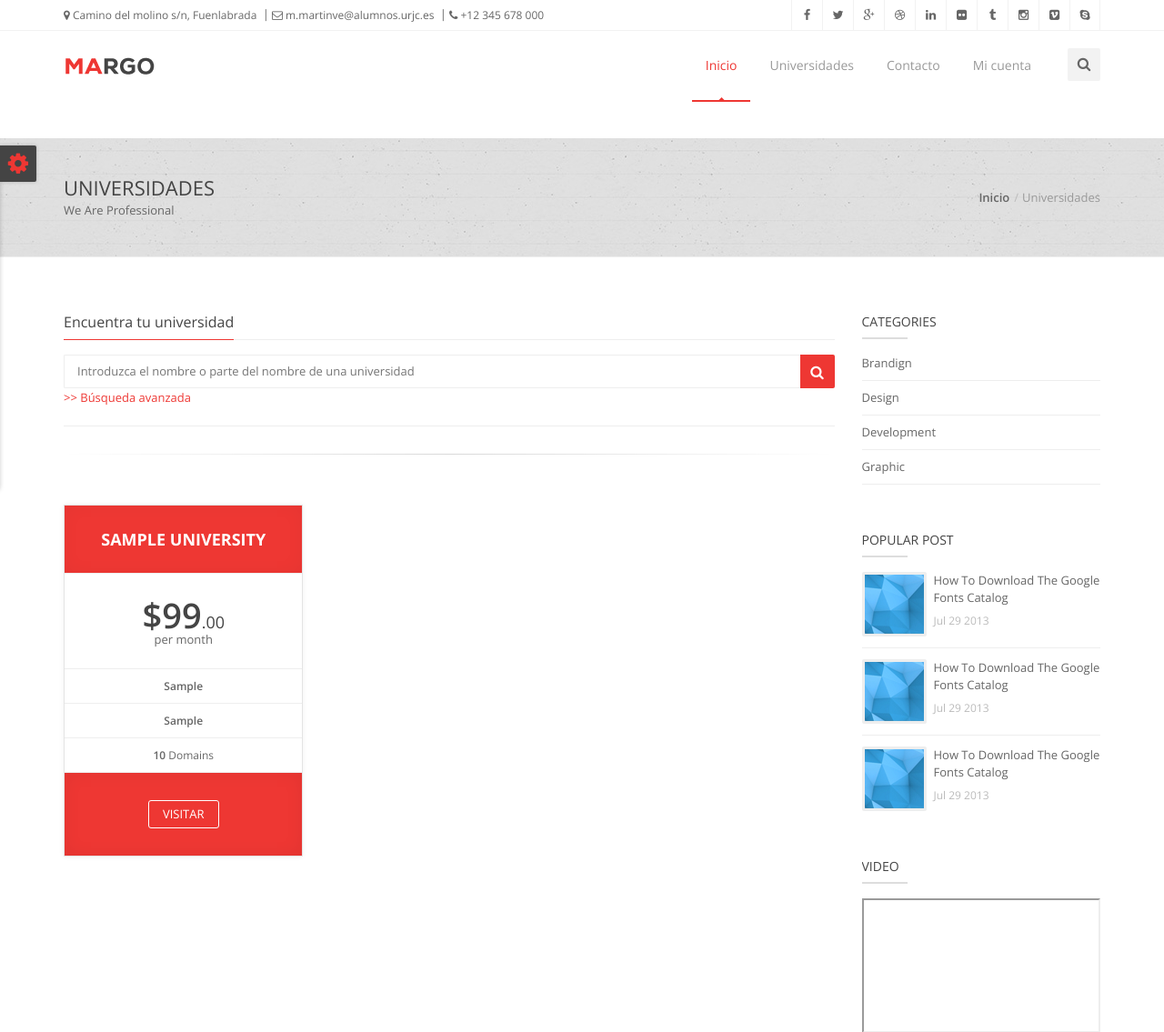
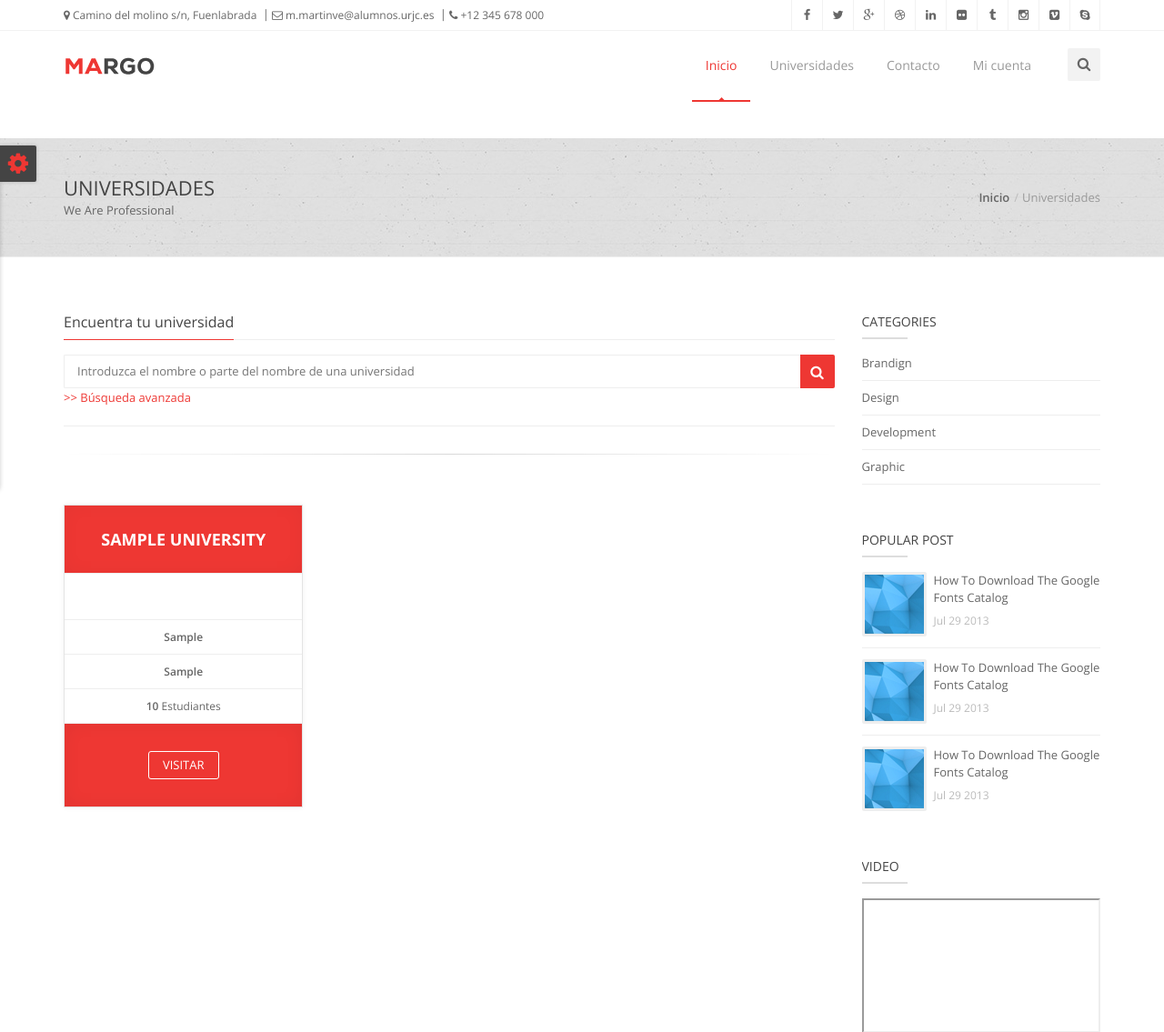
Before and after one commit to marved/erasmus, a Django app: page /universities in a window 1280 px wide. Shown: the top 1135 px of the page at 91% size. Run offline with Django 3.2, Linux system fonts and the light colour scheme; tables that the repository leaves empty hold one stand-in row (values such as "Sample post"); grey boxes are pictures that could not be loaded.

Commit message:
Created component university-item for universities template

```diff
--- /dev/null
+++ b/shareErasmus/templates/shareErasmus/components/universities/university-item.html
@@ -0,0 +1,18 @@
+<div class="pricing-table highlight-plan">
+  <div class="plan-name">
+    <h3>{{university.name}}</h3>
+  </div>
+  <div class="plan-price">
+    <div class="price-value"><span></span></div>
+  </div>
+  <div class="plan-list">
+    <ul>
+      <li><strong>{{university.city}}</strong></li>
+      <li><strong>{{university.country}}</strong></li>
+      <li><strong>10</strong> Estudiantes</li>
+    </ul>
+  </div>
+  <div class="plan-signup">
+    <a href="#" class="btn-system btn-small border-btn">Visitar</a>
+  </div>
+</div>
--- a/shareErasmus/templates/shareErasmus/pages/universities.html
+++ b/shareErasmus/templates/shareErasmus/pages/universities.html
@@ -69,33 +69,15 @@
         <!-- Divider -->
         <div class="hr5" style="margin-top:30px; margin-bottom:45px;"></div>
 
+        <!-- Universities list -->
         <div class="row pricing-tables">
           {% for university in universities %}
           <div class="col-md-4 col-sm-4">
-            <div class="pricing-table highlight-plan">
-              <div class="plan-name">
-                <h3>{{university.name}}</h3>
-              </div>
-              <div class="plan-price">
-                <div class="price-value">$99<span>.00</span></div>
-                <div class="interval">per month</div>
-              </div>
-              <div class="plan-list">
-                <ul>
-                  <li><strong>{{university.city}}</strong></li>
-                  <li><strong>{{university.country}}</strong></li>
-                  <li><strong>10</strong> Domains</li>
-                </ul>
-              </div>
-              <div class="plan-signup">
-                <a href="#" class="btn-system btn-small border-btn">Visitar</a>
-              </div>
-            </div>
+            {% include 'components/universities/university-item.html' %}
           </div>
           {% endfor %}
-
-
         </div>
+        <!-- End universities list -->
 
 
       </div>
```
